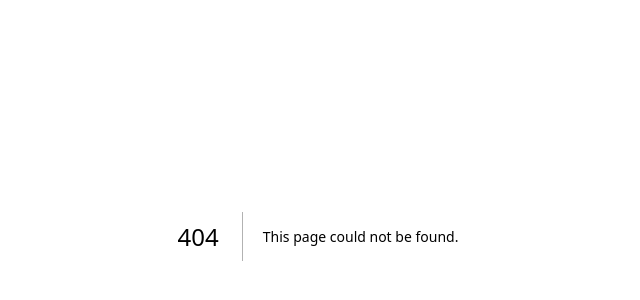
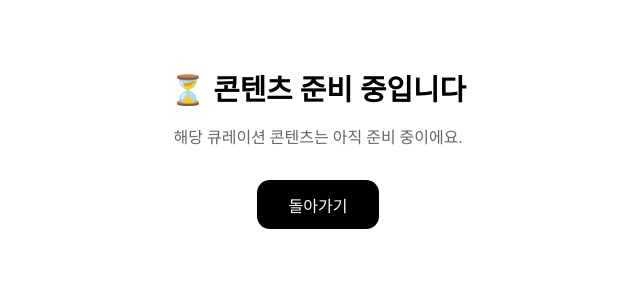
Before and after one commit to suyeonee2/flyto, a Next.js app: page /examples/comingsoon in a window 1280 px wide. Before the commit this address had no page. Shown: the part 164-464 px from the top of the page, without its empty margins (322-962 px from the left). Built offline with nearby package versions, Linux system fonts and the light colour scheme; a web font is replaced by a local one.

Commit message:
exampleLink

```diff
--- /dev/null
+++ b/src/app/examples/comingsoon/page.js
@@ -0,0 +1,19 @@
+// examples/temp/ComingSoon.js
+"use client";
+
+import Link from "next/link";
+import styles from "./page.module.css";
+
+export default function ComingSoon() {
+  return (
+    <div className={styles.wrapper}>
+      <h1 className={styles.title}>⏳ 콘텐츠 준비 중입니다</h1>
+      <p className={styles.description}>
+        해당 큐레이션 콘텐츠는 아직 준비 중이에요.
+      </p>
+      <Link href="/examples" className={styles.button}>
+        돌아가기
+      </Link>
+    </div>
+  );
+}
--- /dev/null
+++ b/src/app/examples/comingsoon/page.module.css
@@ -0,0 +1,34 @@
+.wrapper {
+  height: 70vh;
+  display: flex;
+  flex-direction: column;
+  justify-content: center;
+  align-items: center;
+  text-align: center;
+  padding: 2rem;
+}
+
+.title {
+  font-size: 1.8rem;
+  font-weight: 600;
+  margin-bottom: 1rem;
+}
+
+.description {
+  color: #666;
+  margin-bottom: 2rem;
+}
+
+.button {
+  background-color: #000;
+  color: #fff;
+  padding: 0.8rem 2rem;
+  border-radius: 0.8rem;
+  text-decoration: none;
+  font-weight: 500;
+  transition: background-color 0.2s;
+}
+
+.button:hover {
+  background-color: #333;
+}
--- a/src/app/intro/first-time/components/ContentsGuide.js
+++ b/src/app/intro/first-time/components/ContentsGuide.js
@@ -27,7 +27,7 @@ export default function ContentsGuide() {
         "심플한 스타일링",
       ],
       duration: "1~2주",
-      exampleLink: "/examples/fwee_voluming",
+      exampleLink: "/examples/comingsoon",
       image: "/basic.png",
     },
     {
@@ -58,7 +58,7 @@ export default function ContentsGuide() {
         "사용자 인터랙션 포함",
       ],
       duration: "4주 이상",
-      exampleLink: "/examples/fwee_voluming",
+      exampleLink: "/examples/comingsoon",
       image: "/premium.png",
     },
   ];
```
